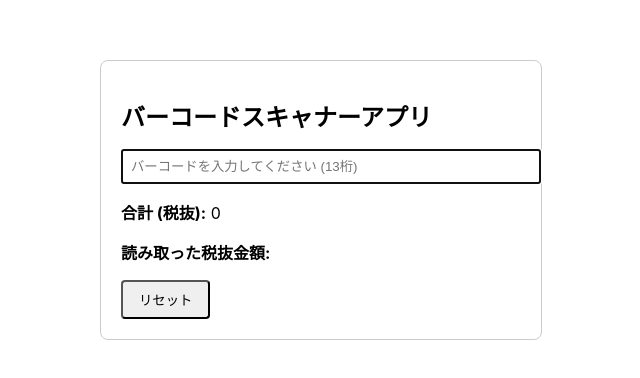
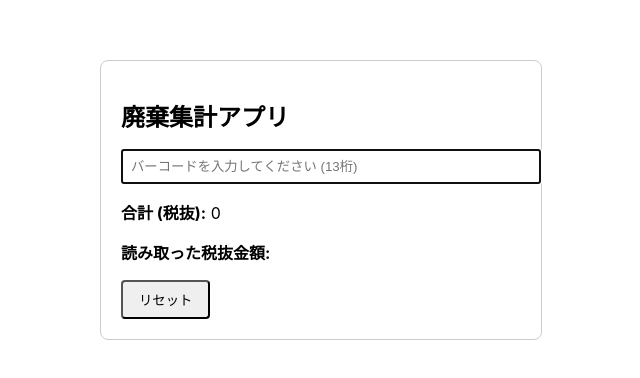
Before and after one commit to Yoshi-kisa/barcode-scanner-app, a React (Create React App) app: page / in a window 1280 px wide. Shown: the part 220-598 px from the top of the page, without its empty margins (319-959 px from the left). Built offline with nearby package versions, Linux system fonts and the light colour scheme.

Commit message:
メニュー名変更

```diff
--- a/src/BarcodeScannerApp.js
+++ b/src/BarcodeScannerApp.js
@@ -44,7 +44,7 @@ const BarcodeScannerApp = () => {
     return (
         <div style={{ minHeight: '100vh', display: 'flex', flexDirection: 'column', alignItems: 'center', justifyContent: 'center', padding: '20px' }}>
             <div style={{ border: '1px solid #ccc', borderRadius: '8px', padding: '20px', width: '100%', maxWidth: '400px' }}>
-                <h1 style={{ fontSize: '1.5rem', marginBottom: '1rem' }}>バーコードスキャナーアプリ</h1>
+                <h1 style={{ fontSize: '1.5rem', marginBottom: '1rem' }}>廃棄集計アプリ</h1>
                 <input
                     type="text"
                     ref={inputRef}
```
